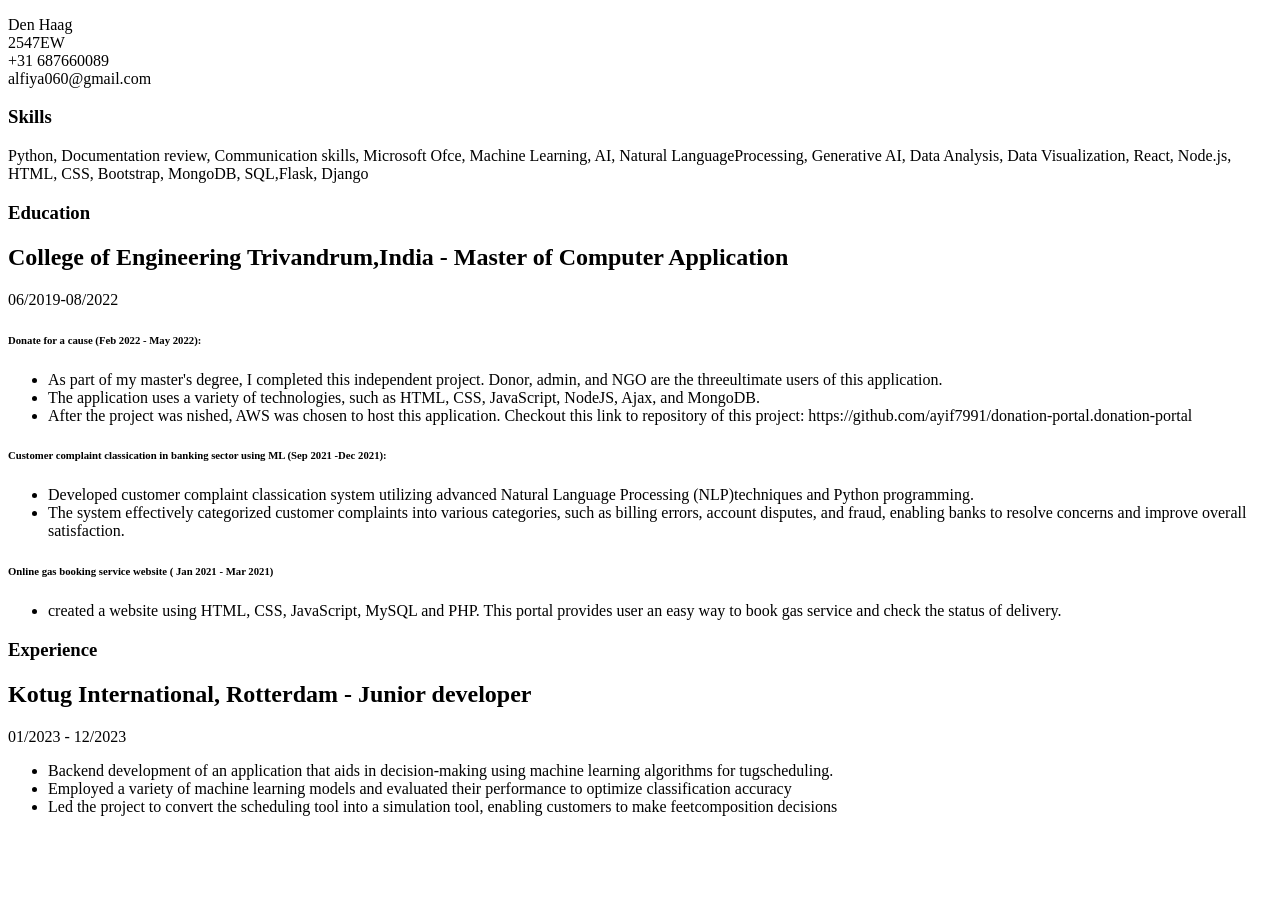
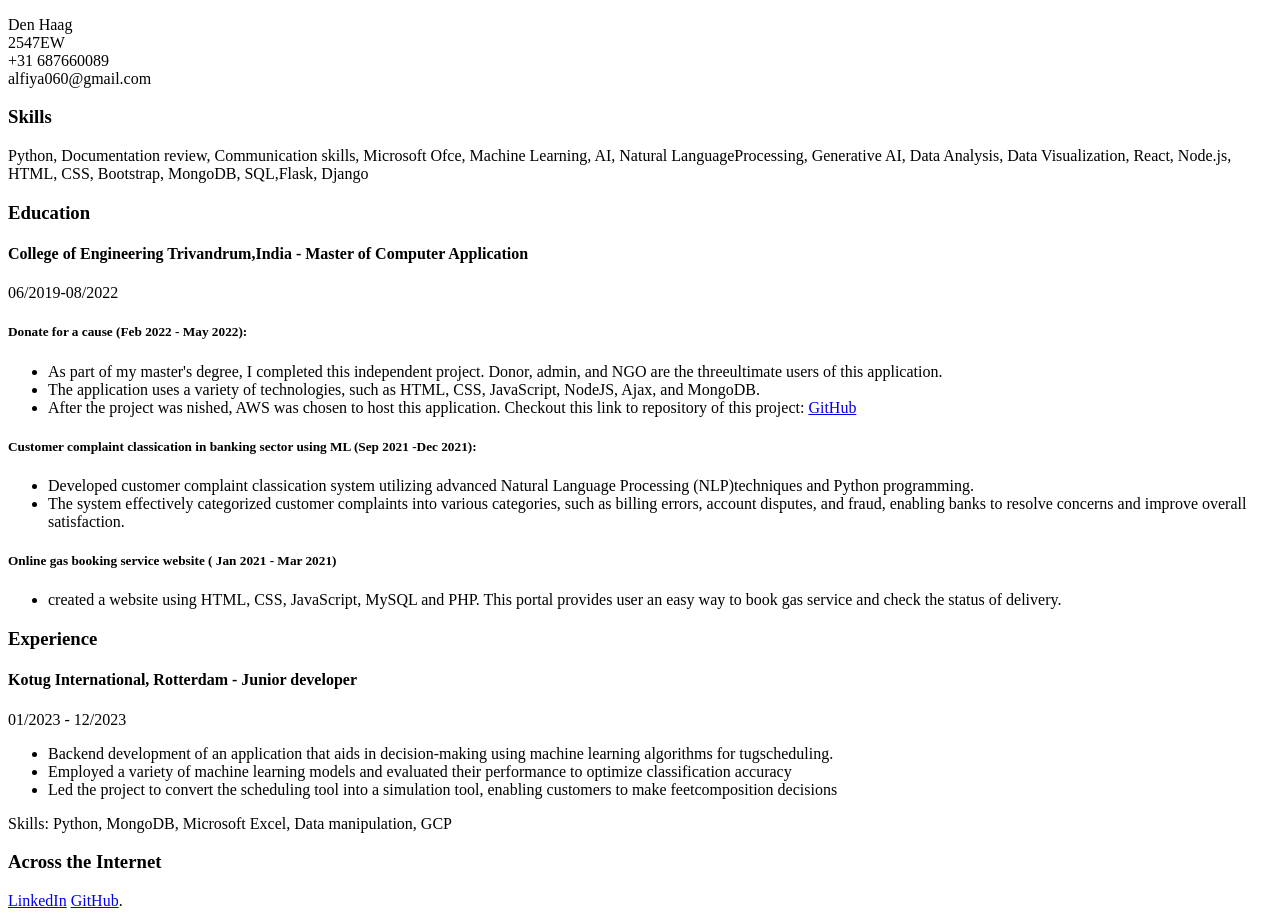
Before and after one commit to ayif7991/Portfolio, a plain HTML site: page index.html in a window 1280 px wide. Shown: the part 115-1033 px from the top of the page. Before the commit the page ends 947 px from the top, so only its background shows below. Drawn offline with Linux system fonts and the light colour scheme.

Commit message:
prefinal commit

```diff
--- a/index.html
+++ b/index.html
@@ -1,11 +1,22 @@
 <!DOCTYPE html>
 <html>
 <head>
+<meta charset="UTF-8">
+<meta name="viewport" content="width=device-width, initial-scale=1.0">
+<meta name="description" content="Professional CV of Alfiya showcasing experience, skills, and projects.">
+<meta name="keywords" content="CV, Resume, Alfiya, Professional Experience, Skills">
+<meta name="author" content="Alfiya">
+<meta property="og:title" content="Alfiya - CV">
+<meta property="og:description" content="Professional CV of Alfiya showcasing experience, skills, and projects.">
+<meta property="og:type" content="website">
+
 <title>Resume Alfiya Afees</title>
+<link rel="icon" href="favicon.ico" type="image/x-icon">
 </head>
 
 <body>
     <hr>
+    <header>
     <h1>Alfiya Afees</h1>
     <h3>Junior developer</h3>
     <div>
@@ -14,41 +25,49 @@
         +31 687660089<br>
         alfiya060@gmail.com </span>
     </div>
-
+    </header>
+    <section>
     <h3>Skills</h3>
     <span>Python, Documentation review, Communication skills, Microsoft Ofce, Machine Learning, AI, Natural LanguageProcessing, Generative AI, Data Analysis, Data Visualization, React, Node.js, HTML, CSS, Bootstrap, MongoDB, SQL,Flask, Django</span>
+    </section>
     <div>
         <h3>Education</h3>
-        <h2>College of Engineering Trivandrum,India - Master of Computer Application</h2>06/2019-08/2022
+        <h4>College of Engineering Trivandrum,India - Master of Computer Application</h4>06/2019-08/2022
         <div>
-            <h6>Donate for a cause (Feb 2022 - May 2022):</h6>
+            <h5>Donate for a cause (Feb 2022 - May 2022):</h5>
             <ul>
                 <li>As part of my master's degree, I completed this independent project. Donor, admin, and NGO are the threeultimate users of this application.</li>
                 <li>The application uses a variety of technologies, such as HTML, CSS, JavaScript, NodeJS, Ajax, and MongoDB.</li>
-                <li>After the project was nished, AWS was chosen to host this application. Checkout this link to repository of this project: https://github.com/ayif7991/donation-portal.donation-portal</li>
+                <li>After the project was nished, AWS was chosen to host this application. Checkout this link to repository of this project: <a href="https://github.com/ayif7991/donation-portal">GitHub</a></li>
             </ul>
-            <h6>Customer complaint classication in banking sector using ML (Sep 2021 -Dec 2021):</h6>
+            <h5>Customer complaint classication in banking sector using ML (Sep 2021 -Dec 2021):</h5>
             <ul>
                 <li>Developed customer complaint classication system utilizing advanced Natural Language Processing (NLP)techniques and Python programming.</li>
                 <li>The system effectively categorized customer complaints into various categories, such as billing errors, account disputes, and fraud, enabling banks to resolve concerns and improve overall satisfaction.</li>
             </ul>
-             <h6>Online gas booking service website ( Jan 2021 - Mar 2021)</h6>
+             <h5>Online gas booking service website ( Jan 2021 - Mar 2021)</h5>
              <ul>
                 <li>created a website using HTML, CSS, JavaScript, MySQL and PHP. This portal provides user an easy way to book gas service and check the status of delivery. </li>
-            </ul>
+             </ul>
 
         </div>
     </div>
     <div><h3>Experience</h3>
-        <h2>Kotug International, Rotterdam - Junior developer </h2>
+        <h4>Kotug International, Rotterdam - Junior developer </h4>
         01/2023 - 12/2023
         <ul>
           <li> Backend development of an application that aids in decision-making using machine learning algorithms for tugscheduling.</li>
           <li>Employed a variety of machine learning models and evaluated their performance to optimize classification accuracy</li>
           <li>Led the project to convert the scheduling tool into a simulation tool, enabling customers to make feetcomposition decisions</li>
         </ul>
+        <p>Skills: Python, MongoDB, Microsoft Excel, Data manipulation, GCP </p>
 
     </div>
+    <section>
+        <h3>Across the Internet </h3>
+        <a href="https://www.linkedin.com/in/alfiya-afees">LinkedIn</a>
+        <i class="fab fa-github"></i><a href="https://github.com/ayif7991">GitHub</a>.
+    </section>
 
 
 </body>
```
Also changed, not shown: 1 other file.
